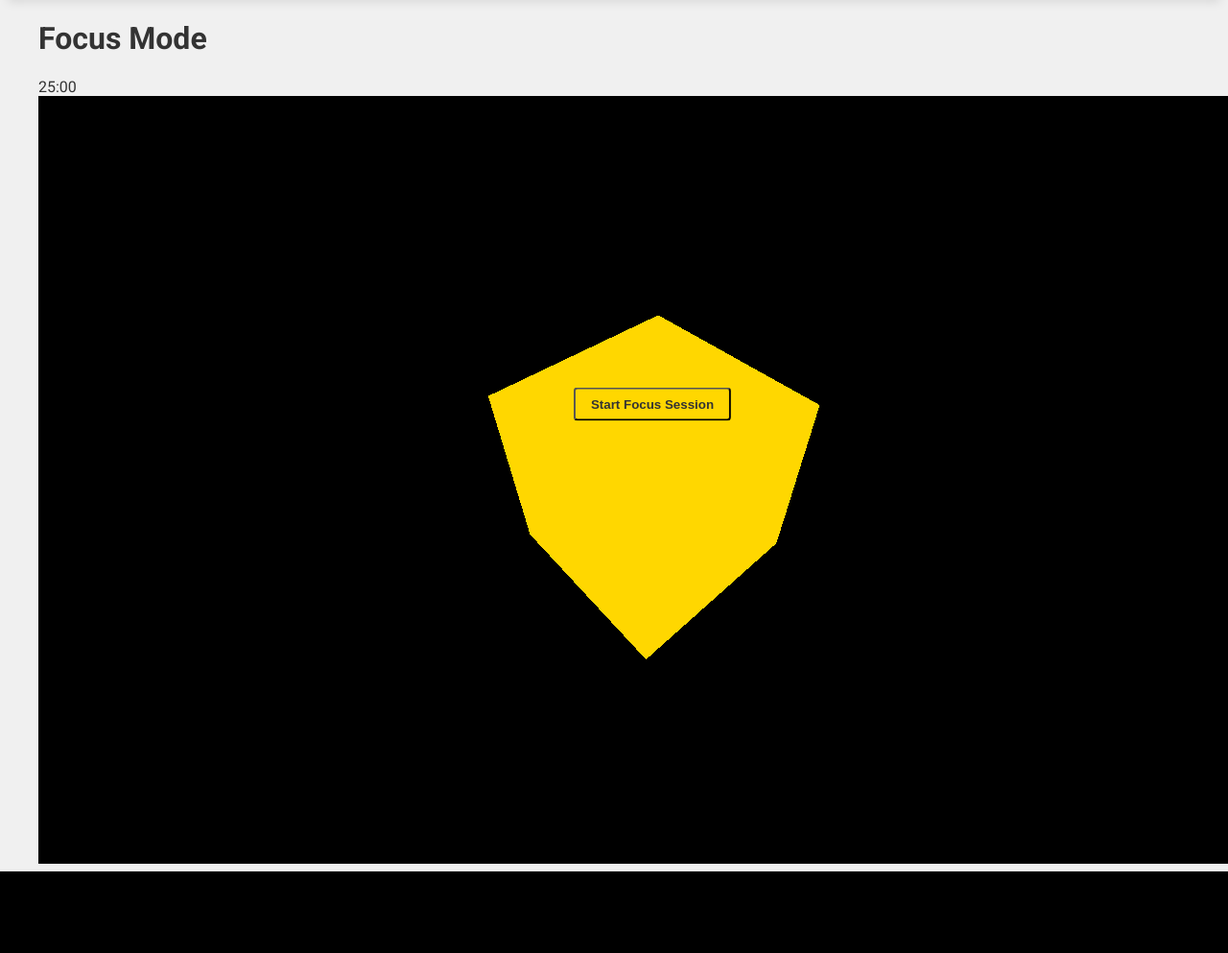
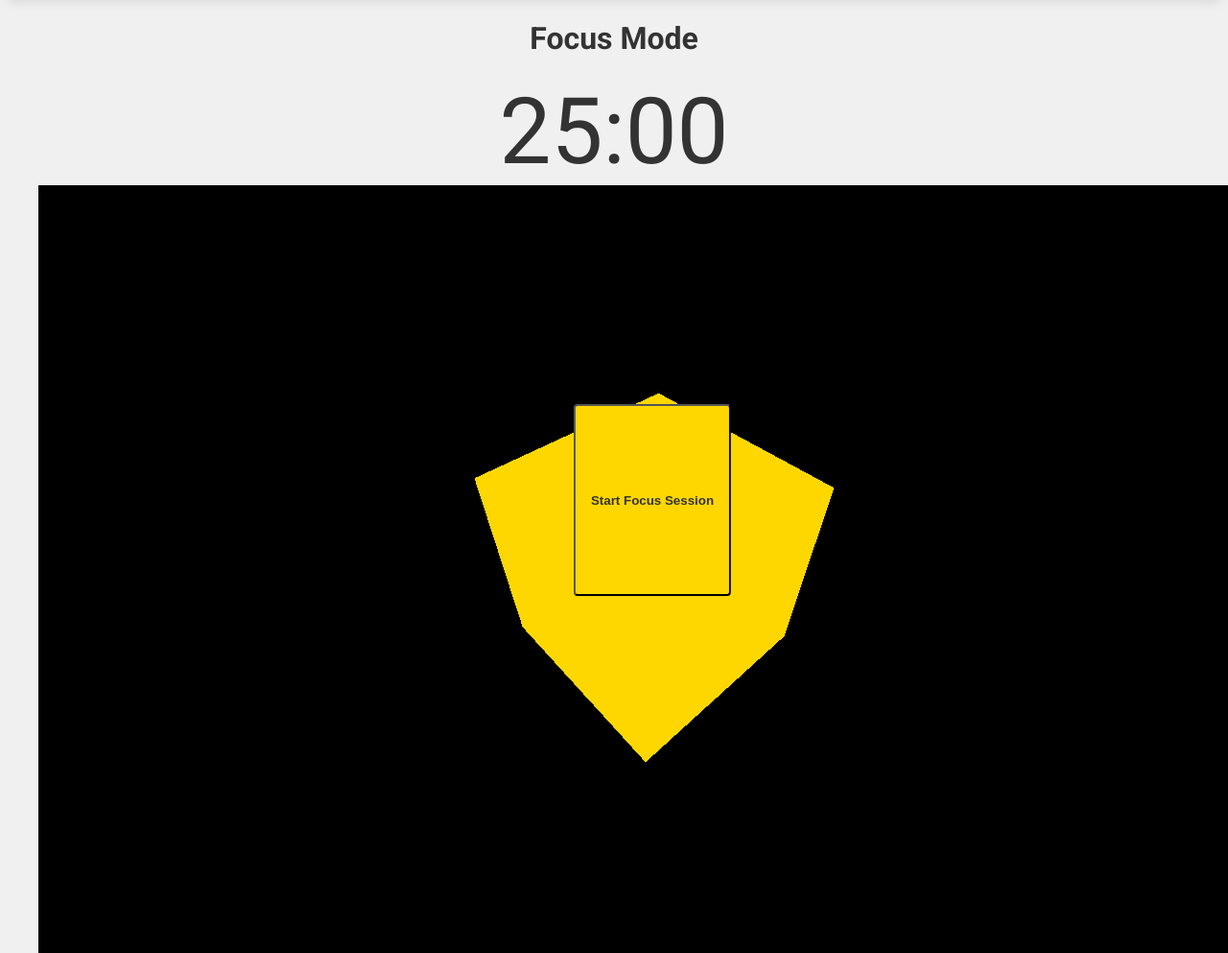
Before and after one commit to poeticinspiired/ADHDFocus, a Flask app: page /focus in a window 1280 px wide. Shown: the part 80-1073 px from the top of the page at 96% size. Before the commit the page ends 988 px from the top, so only its background shows below. Run offline with Flask 3, Linux system fonts and the light colour scheme; data that the repository does not hold is empty.

Commit message:
Agent query: Please check if the Focus Mode page loads correctly. Verify that the 3D container now takes up the full height of the screen, the 'Focus Mode' title and timer are centered and properly sized, and the 3D cube appears larger. Also, confirm that the focus timer and session functionality still work as expected.

```diff
--- a/app/static/css/styles.css
+++ b/app/static/css/styles.css
@@ -197,12 +197,23 @@ body.dark-mode .sun-moon::after {
 
 #focus-3d {
     position: relative;
+    width: 100%;
+    height: 100vh;
+}
+
+#focus-title, #focus-timer {
+    text-align: center;
+    width: 100%;
+}
+
+#focus-timer {
+    font-size: 6rem;
 }
 
 #start-focus {
     position: absolute;
-    top: 50%;
+    bottom: 25%;
     left: 50%;
-    transform: translate(-50%, -50%);
+    transform: translateX(-50%);
     z-index: 10;
 }
--- a/app/static/js/focus.js
+++ b/app/static/js/focus.js
@@ -11,12 +11,12 @@ function initThreeJS() {
     renderer.setSize(window.innerWidth, window.innerHeight);
     document.getElementById('focus-3d').appendChild(renderer.domElement);
 
-    const geometry = new THREE.BoxGeometry(2, 2, 2);
+    const geometry = new THREE.BoxGeometry(3, 3, 3);
     const material = new THREE.MeshBasicMaterial({ color: 0xffd700 });
     cube = new THREE.Mesh(geometry, material);
     scene.add(cube);
 
-    camera.position.z = 5;
+    camera.position.z = 7;
 
     animate();
 }
@@ -46,7 +46,7 @@ function updateTimerDisplay(time) {
     timerDisplay.style.top = '50%';
     timerDisplay.style.left = '50%';
     timerDisplay.style.transform = 'translate(-50%, -50%)';
-    timerDisplay.style.fontSize = '4rem';
+    timerDisplay.style.fontSize = '6rem';
     timerDisplay.style.color = '#ffd700';
     timerDisplay.style.zIndex = '20';
     timerDisplay.style.textShadow = '2px 2px 4px rgba(0,0,0,0.5)';
@@ -86,7 +86,6 @@ function startFocusSession() {
         const time = `${minutes.toString().padStart(2, '0')}:${seconds.toString().padStart(2, '0')}`;
         updateTimerDisplay(time);
 
-        // Update 3D cube rotation speed based on elapsed time
         cube.rotation.x = elapsedTime * 0.01;
         cube.rotation.y = elapsedTime * 0.01;
     }, 1000);
@@ -108,7 +107,7 @@ function endFocusSession() {
     startButton.style.display = 'inline-block';
     endButton.style.display = 'none';
 
-    const duration = Math.floor((Date.now() - startTime) / 60000); // Duration in minutes
+    const duration = Math.floor((Date.now() - startTime) / 60000);
 
     fetch('/api/focus/end', {
         method: 'POST',
--- a/app/templates/focus.html
+++ b/app/templates/focus.html
@@ -2,9 +2,9 @@
 
 {% block content %}
 <div class="max-w-2xl mx-auto text-center">
-    <div id="focus-3d" class="mt-8 w-full h-96 rounded-lg shadow-lg overflow-hidden relative">
-        <h1 class="text-3xl font-bold mb-6 text-gray-800 dark:text-gray-200 absolute top-1/4 left-1/2 transform -translate-x-1/2 -translate-y-1/2 z-10">Focus Mode</h1>
-        <div id="focus-timer" class="text-6xl font-bold mb-8 text-gray-800 dark:text-gray-200 absolute top-1/2 left-1/2 transform -translate-x-1/2 -translate-y-1/2 z-10">25:00</div>
+    <div id="focus-3d" class="mt-8 w-full h-screen rounded-lg shadow-lg overflow-hidden relative">
+        <h1 id="focus-title" class="text-4xl font-bold text-gray-800 dark:text-gray-200 absolute top-1/4 left-1/2 transform -translate-x-1/2 -translate-y-1/2 z-10">Focus Mode</h1>
+        <div id="focus-timer" class="text-8xl font-bold text-gray-800 dark:text-gray-200 absolute top-1/2 left-1/2 transform -translate-x-1/2 -translate-y-1/2 z-10">25:00</div>
         <button id="start-focus" class="btn bg-yellow-500 hover:bg-yellow-600 text-gray-800 transform hover:scale-105 transition-all absolute bottom-1/4 left-1/2 -translate-x-1/2 z-10">
             Start Focus Session
         </button>
```
